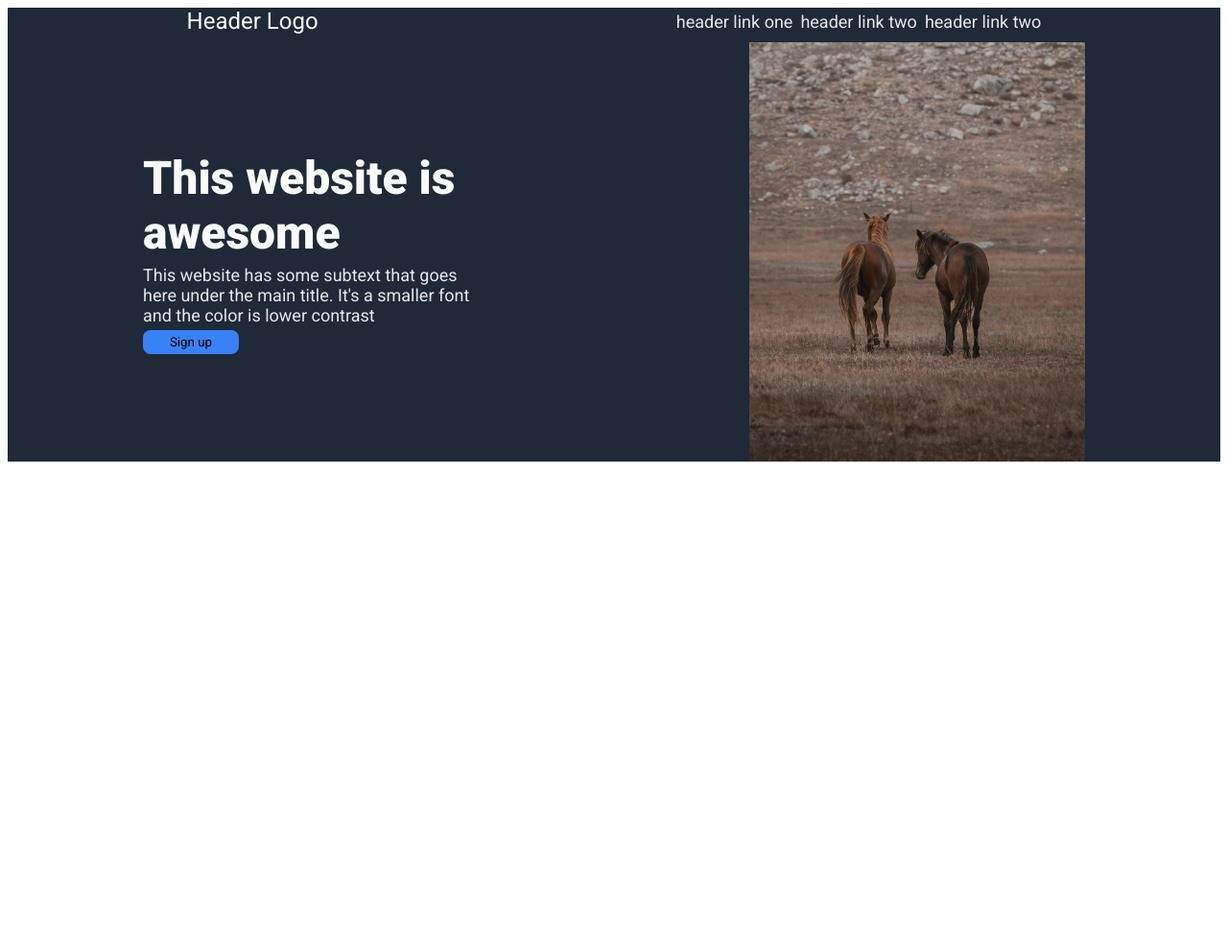
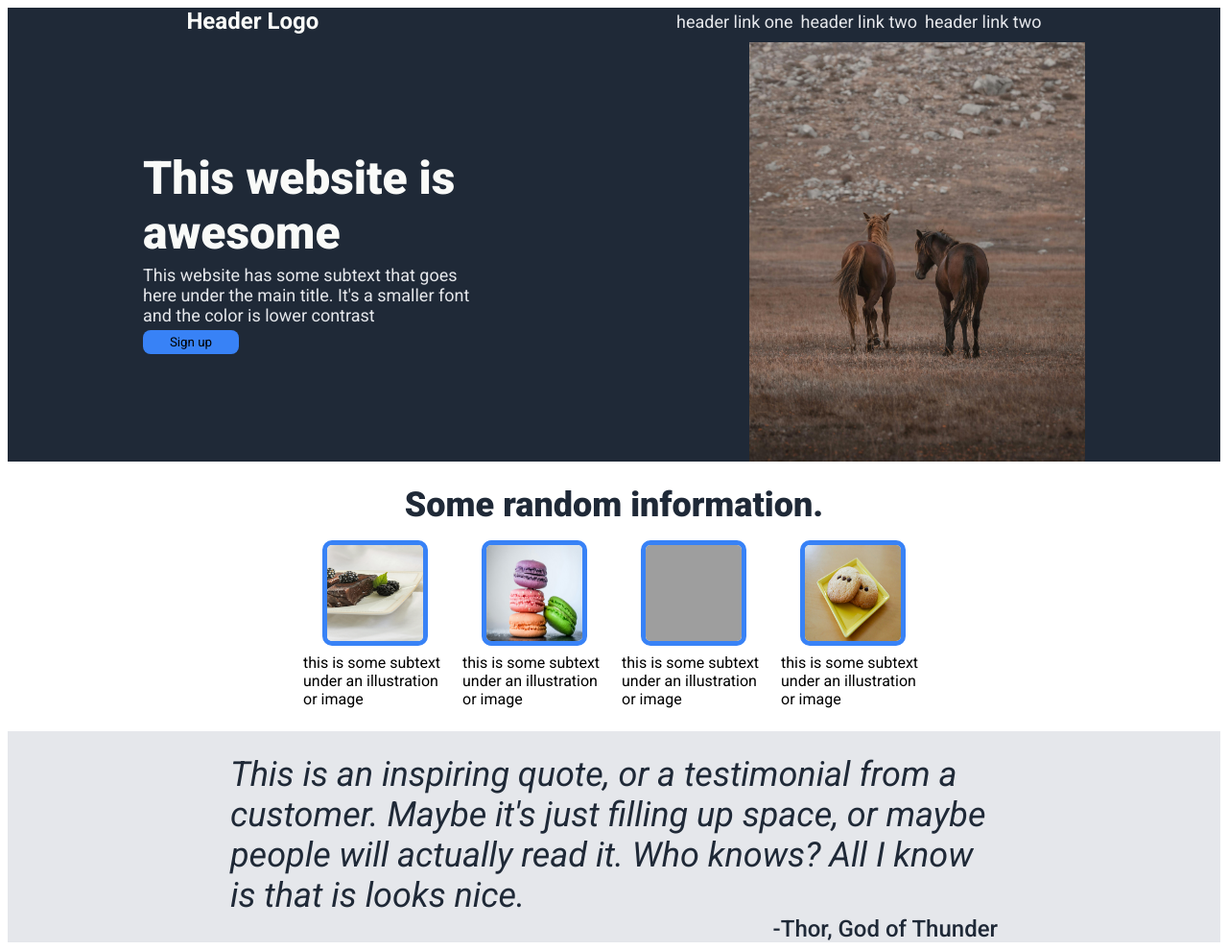
Before and after one commit to DJCodeRepo/odin-landing, a plain HTML site: page index.html in a window 1280 px wide. Shown: the whole page at 96% size. Before the commit the page ends 800 px from the top, so only its background shows below. Drawn offline with Linux system fonts and the light colour scheme; grey boxes are pictures that could not be loaded.

Commit message:
Add sections for information and quote

```diff
--- a/index.html
+++ b/index.html
@@ -38,6 +38,39 @@
             <img src="horse.jpg" alt="Two horses" height="auto" width="400">
         </div>
     </div>
+    <div class="information">
+        <div class="info-title">Some random information.</div>
+        <div class="info-list">
+            <div class="info-block">
+                <img src="1.jpg" alt="Berry dessert" height="100" width="100">
+                <div class="info-text">this is some subtext under an illustration or image</div>
+            </div>
+            <div class="info-block">
+                <img src="2.jpg" alt="Four macorons stacked up" height="100" width="100">
+                <div class="info-text">this is some subtext under an illustration or image</div>
+            </div>
+            <div class="info-block">
+                <img src="3.jpg" alt="Strawberry" height="100" width="100">
+                <div class="info-text">this is some subtext under an illustration or image</div>
+            </div>
+            <div class="info-block">
+                <img src="4.jpg" alt="Two cookies on a plate" height="100" width="100">
+                <div class="info-text">this is some subtext under an illustration or image</div>
+            </div>
+        </div>
+    </div>
+    <div class="quote">
+        <div class="quote-box">
+            <div class="quote-text">This is an inspiring quote, or a testimonial from a customer. Maybe it's just filling up space, or maybe people will actually read it. Who knows? All I know is that is looks nice.</div>
+            <div class="quote-author">-Thor, God of Thunder</div>
+        </div>
+    </div>
+    <div class="call-to-action">
+
+    </div>
+    <div class="footer">
+
+    </div>
 
 </body>
 </html>
--- a/style.css
+++ b/style.css
@@ -13,6 +13,7 @@ body {
 }
 
 .header-top {
+    font-family: Roboto;
     display:flex;
     justify-content: space-around;
     align-items: center;
@@ -20,6 +21,7 @@ body {
 }
 
 .left-logo {
+    font-weight: 700;
     font-size: 24px;
     color: #F9FAF8;
 }
@@ -80,3 +82,78 @@ ul {
     width: 100px;
     padding: 5px;
 }
+
+.info-title {
+    font-size: 36px;
+    color:#1f2937;
+    font-weight: 900;
+}
+
+.information {
+    font-family: Roboto;
+    display:flex;
+    flex-direction: column;
+    justify-content: center;
+    align-items: center;
+    gap:16px;
+    margin-top: 24px;
+}
+
+.info-list {
+    display:flex;
+    flex: auto;
+    flex-wrap:wrap;
+    gap: 16px;
+}
+
+.info-block {
+    display:flex;
+    flex-direction: column;
+    justify-content: center;
+    align-items: center;
+    max-width:150px;
+    gap: 8px;
+}
+
+.info-block img {
+    border: 5px solid #3882f6;
+    border-radius: 10px;
+}
+
+.quote {
+    display:flex;
+    justify-content: center;
+    align-items: center;
+    margin-top:24px;
+    padding-top:24px;
+    background-color: #E5E7EB;
+}
+
+.quote-box{
+    max-width:800px;
+    font-family: Roboto;
+    color:#1f2937;
+    display: flex;
+    flex-direction: column;
+    justify-content: center;
+    flex-wrap: wrap;
+    align-items:center;
+    flex: 1 1 100%;
+}
+
+.quote-text {
+    display:flex;
+    align-self:center;
+    max-width: 800px;
+    font-style: italic;
+    font-weight:light;
+    font-size: 36px;
+}
+
+.quote-author {
+    display: flex;
+    max-width: 750px;
+    font-size: 24px;
+    font-weight: 500;
+    margin-left:auto;
+}
```
Also changed, not shown: 1.jpg (added), 2.jpg (added), 4.jpg (added), 1 other file.
